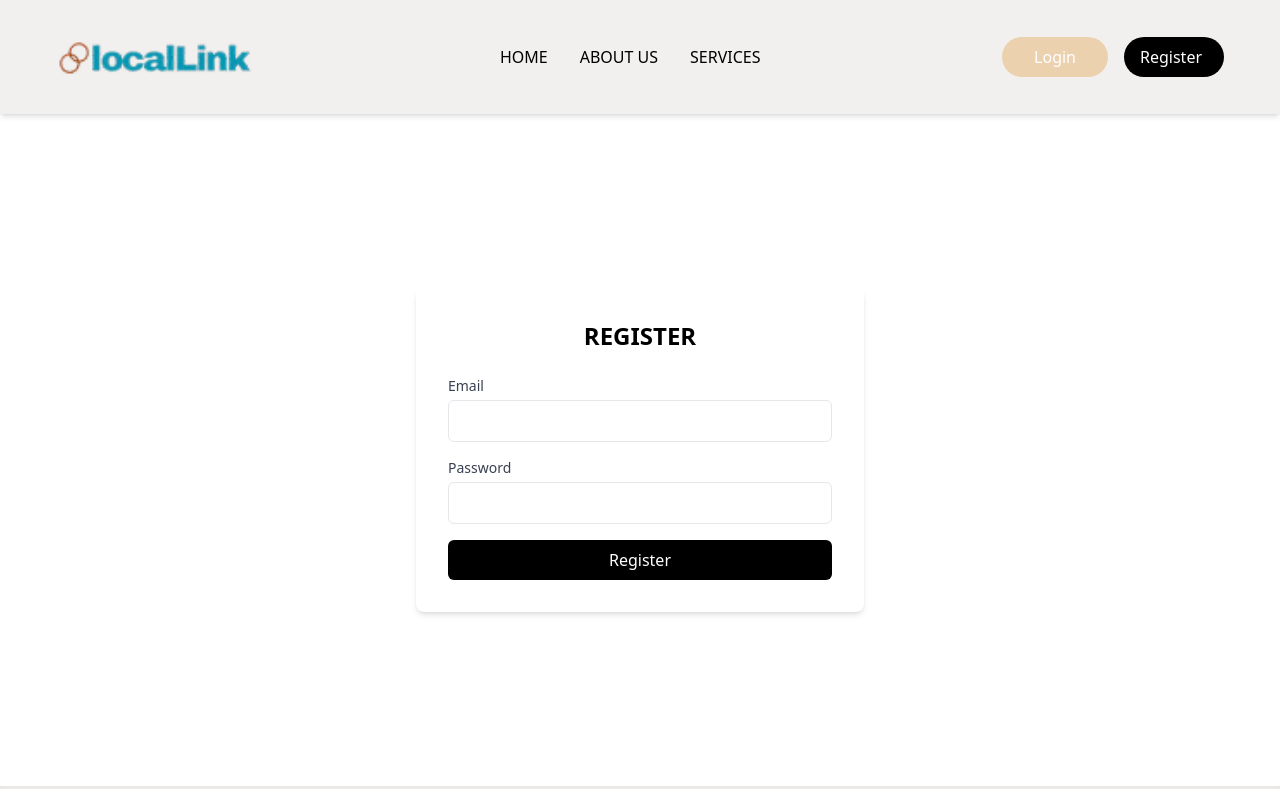
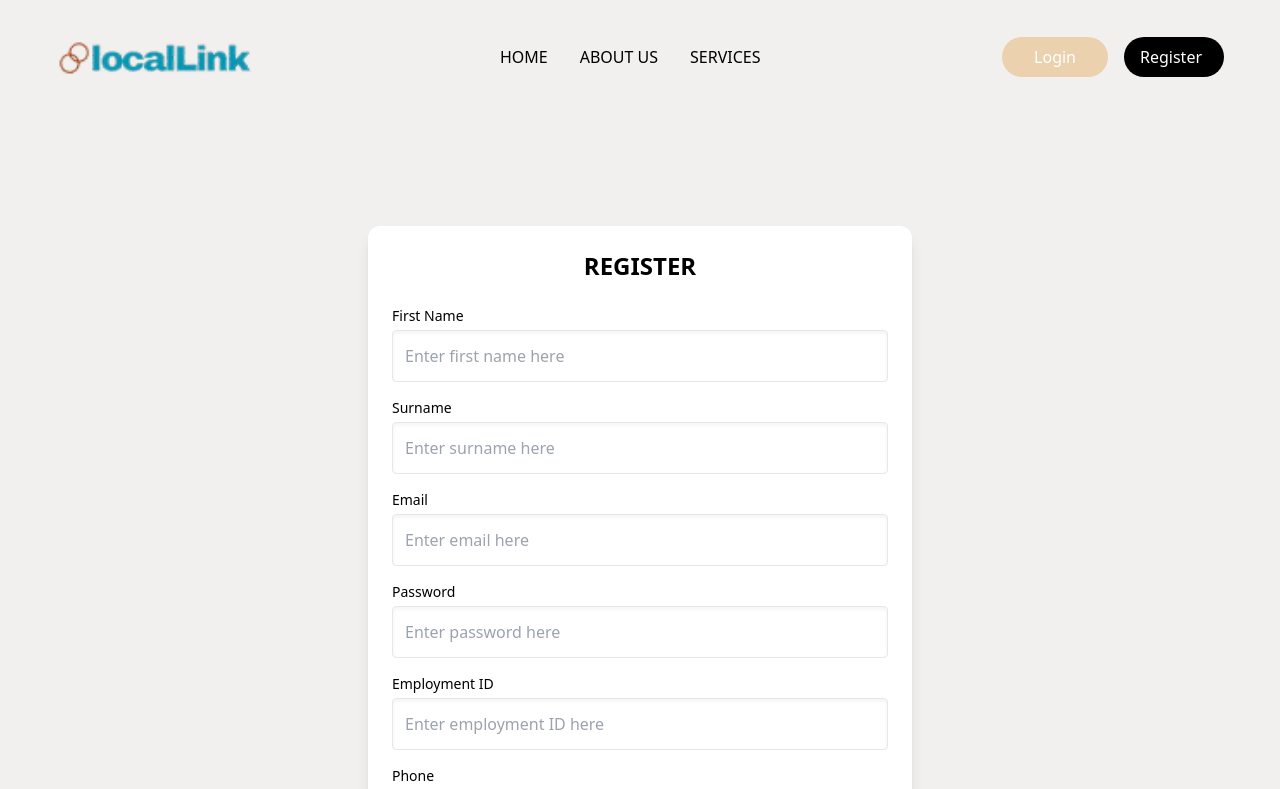
Before and after one commit to mercybabayemi/NigerLocalLinks, a React (Vite) app in the folder client/vite-project/: page /register in a window 1280 px wide. Shown: the top 789 px of the page. Built offline with nearby package versions, Linux system fonts and the light colour scheme.

Commit message:
completely edited login and register page

```diff
--- a/client/vite-project/src/pages/LoginPage.jsx
+++ b/client/vite-project/src/pages/LoginPage.jsx
@@ -16,11 +16,17 @@ const LoginPage = () => {
     navigate('/') // Redirect after login
   }
 
+  const handleForgetPassword = () => {
+    // Handle forget password logic here
+    console.log('Forget password clicked')
+    alert('Forget password functionality is not implemented yet.')
+  }
+
   return (
-    <div className="flex items-center justify-center min-h-[calc(100vh-128px)]">
-      <div className="w-full max-w-md p-8 space-y-6 bg-white rounded-lg shadow-md">
+   <div className="flex items-center justify-center min-h-screen bg-[#F2F0EF] sm:pt-24 lg:pt-1">
+      <div className="w-full max-w-md p-4 space-y-6 bg-white rounded-lg shadow-md md:max-w-lg lg:max-w-2xl">
         <h1 className="text-2xl font-bold text-center">LOGIN</h1>
-        <form onSubmit={handleSubmit} className="space-y-4">
+        <form onSubmit={handleSubmit} className="space-y-4 md:space-y-6 lg:space-y-8">
           <div>
             <label htmlFor="email" className="block text-sm font-medium text-gray-700">
               Email
@@ -28,6 +34,7 @@ const LoginPage = () => {
             <input
               type="email"
               id="email"
+              placeholder='Enter your email here'
               className="w-full p-2 mt-1 border rounded-md"
               value={formData.email}
               onChange={(e) => setFormData({ ...formData, email: e.target.value })}
@@ -41,22 +48,30 @@ const LoginPage = () => {
             <input
               type="password"
               id="password"
+              placeholder='Enter your password here'
               className="w-full p-2 mt-1 border rounded-md"
               value={formData.password}
               onChange={(e) => setFormData({ ...formData, password: e.target.value })}
               required
             />
           </div>
-          <button
-            type="submit"
-            className="w-full px-4 py-2 text-white bg-black rounded-md hover:bg-blue-700"
-          >
-            Login
-          </button>
+          <div className="flex items-center justify-between">
+            <button
+              type="submit"
+              className="w-full px-4 py-2 text-white bg-black rounded-md hover:bg-[#EBD1AE]"
+            >
+              Login
+            </button>
+          </div>
+          <div>
+            <p className="text-sm text-gray-600 cursor-pointer underline" onClick={handleForgetPassword}>
+              Forget Password?
+            </p>
+          </div>
         </form>
       </div>
     </div>
   )
 }
 
-export default LoginPage
+export default LoginPage;
--- a/client/vite-project/src/pages/RegisterPage.jsx
+++ b/client/vite-project/src/pages/RegisterPage.jsx
@@ -1,61 +1,135 @@
 import { useState } from 'react'
-import { useNavigate } from 'react-router-dom'
+//import { useNavigate } from 'react-router-dom'
+//import { useDispatch, useSelector } from 'react-redux';
+
 
 const RegisterPage = () => {
+  //const dispatch = useDispatch();
+  // const { isLoading, error } = useSelector((state) => state.auth);
+
   const [formData, setFormData] = useState({
+    firstname: '',
+    lastname: '',
     email: '',
     password: '',
-  })
-  const navigate = useNavigate()
+    employmentId: '',
+    phone: '',
+  });
+
+  const handleChange = (e) => {
+    setFormData((prev) => ({
+      ...prev,
+      [e.target.name]: e.target.value,
+    }));
+  };
 
   const handleSubmit = (e) => {
-    e.preventDefault()
-    // Handle registration logic here
-    console.log('Registration submitted', formData)
-    navigate('/') // Redirect after registration
-  }
+    e.preventDefault();
+    //dispatch(register(formData));
+  };
 
   return (
-    <div className="flex items-center justify-center min-h-[calc(100vh-128px)]">
-      <div className="w-full max-w-md p-8 space-y-6 bg-white rounded-lg shadow-md">
-        <h1 className="text-2xl font-bold text-center">REGISTER</h1>
+    <div className="flex items-center justify-center min-h-screen bg-[#F2F0EF] sm:pt-24 lg:pt-4">
+
+      <main className="flex-grow flex items-center justify-center p-4 sm:p-24">
+        <div className="w-full max-w-[544px] bg-white shadow-lg rounded-xl p-6">
+          <h2 className="text-2xl font-bold mb-6 text-center">REGISTER</h2>
           <form onSubmit={handleSubmit} className="space-y-4">
-          <div>
-            <label htmlFor="email" className="block text-sm font-medium text-gray-700">
-              Email
+            {[
+              { label: 'First Name', name: 'firstname', placeholder: 'Enter first name here' },
+              { label: 'Surname', name: 'lastname', placeholder: 'Enter surname here' },
+              { label: 'Email', name: 'email', placeholder: 'Enter email here', type: 'email' },
+              { label: 'Password', name: 'password', placeholder: 'Enter password here', type: 'password' },
+              { label: 'Employment ID', name: 'employmentId', placeholder: 'Enter employment ID here' },
+              { label: 'Phone', name: 'phone', placeholder: 'Enter phone number here', type: 'tel' },
+            ].map(({ label, name, placeholder, type = 'text' }) => (
+              <div key={name} className="flex flex-col">
+                <label htmlFor={name} className="text-sm font-medium mb-1">
+                  {label}
                 </label>
                 <input
-              type="email"
-              id="email"
-              className="w-full p-2 mt-1 border rounded-md"
-              value={formData.email}
-              onChange={(e) => setFormData({ ...formData, email: e.target.value })}
-              required
+                  type={type}
+                  name={name}
+                  id={name}
+                  placeholder={placeholder}
+                  className="w-full h-[52px] p-3 border rounded shadow-inner focus:outline-none focus:ring-2 focus:ring-[#333333]"
+                  onChange={handleChange}
+                  required={name !== 'phone'}
                 />
               </div>
-          <div>
-            <label htmlFor="password" className="block text-sm font-medium text-gray-700">
-              Password
-            </label>
-            <input
-              type="password"
-              id="password"
-              className="w-full p-2 mt-1 border rounded-md"
-              value={formData.password}
-              onChange={(e) => setFormData({ ...formData, password: e.target.value })}
-              required
-            />
-          </div>
+            ))}
+
             <button
               type="submit"
-            className="w-full px-4 py-2 text-white bg-black rounded-md hover:bg-blue-700"
+              className="w-full px-4 py-2 text-white bg-black rounded-md hover:bg-[#EBD1AE]"
+              //disabled={isLoading}
             >
               Register
+              {/* {isLoading ? 'Registering...' : 'Register'} */}
             </button>
           </form>
+          {/* {error && <p className="text-red-500 mt-4 text-center">{error}</p>} */}
         </div>
+      </main>
+
     </div>
-  )
-}
+  );
+};
+
+
+  // const [formData, setFormData] = useState({
+  //   email: '',
+  //   password: '',
+  // })
+  // const navigate = useNavigate()
+
+  // const handleSubmit = (e) => {
+  //   e.preventDefault()
+  //   // Handle registration logic here
+  //   console.log('Registration submitted', formData)
+  //   navigate('/') // Redirect after registration
+  // }
+
+  // return (
+  //   <div className="flex items-center justify-center min-h-screen bg-[#F2F0EF]">
+  //     <div className="w-full max-w-md p-8 space-y-6 bg-white rounded-lg shadow-md md:max-w-lg lg:max-w-2xl">
+  //       <h1 className="text-2xl font-bold text-center">REGISTER</h1>
+  //       <form onSubmit={handleSubmit} className="space-y-4 md:space-y-6 lg:space-y-8">
+  //         <div>
+  //           <label htmlFor="email" className="block text-sm font-medium text-gray-700">
+  //             Email
+  //           </label>
+  //           <input
+  //             type="email"
+  //             id="email"
+  //             className="w-full p-2 mt-1 border rounded-md"
+  //             value={formData.email}
+  //             onChange={(e) => setFormData({ ...formData, email: e.target.value })}
+  //             required
+  //           />
+  //         </div>
+  //         <div>
+  //           <label htmlFor="password" className="block text-sm font-medium text-gray-700">
+  //             Password
+  //           </label>
+  //           <input
+  //             type="password"
+  //             id="password"
+  //             className="w-full p-2 mt-1 border rounded-md"
+  //             value={formData.password}
+  //             onChange={(e) => setFormData({ ...formData, password: e.target.value })}
+  //             required
+  //           />
+  //         </div>
+  //         <button
+  //           type="submit"
+  //           className="w-full px-4 py-2 text-white bg-black rounded-md hover:bg-blue-700"
+  //         >
+  //           Register
+  //         </button>
+  //       </form>
+  //     </div>
+  //   </div>
+  // )
 
 export default RegisterPage;
```
Lines whose indentation alone changed are shown as unchanged.
